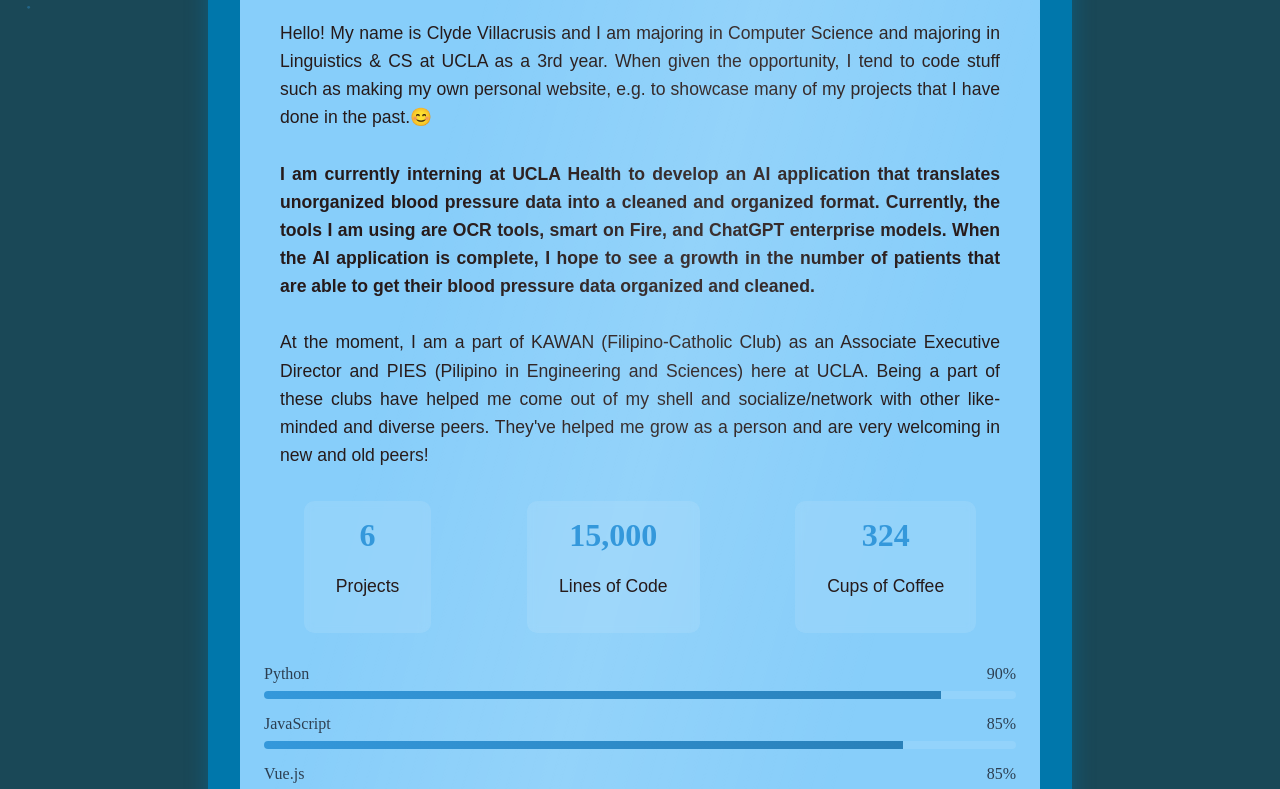
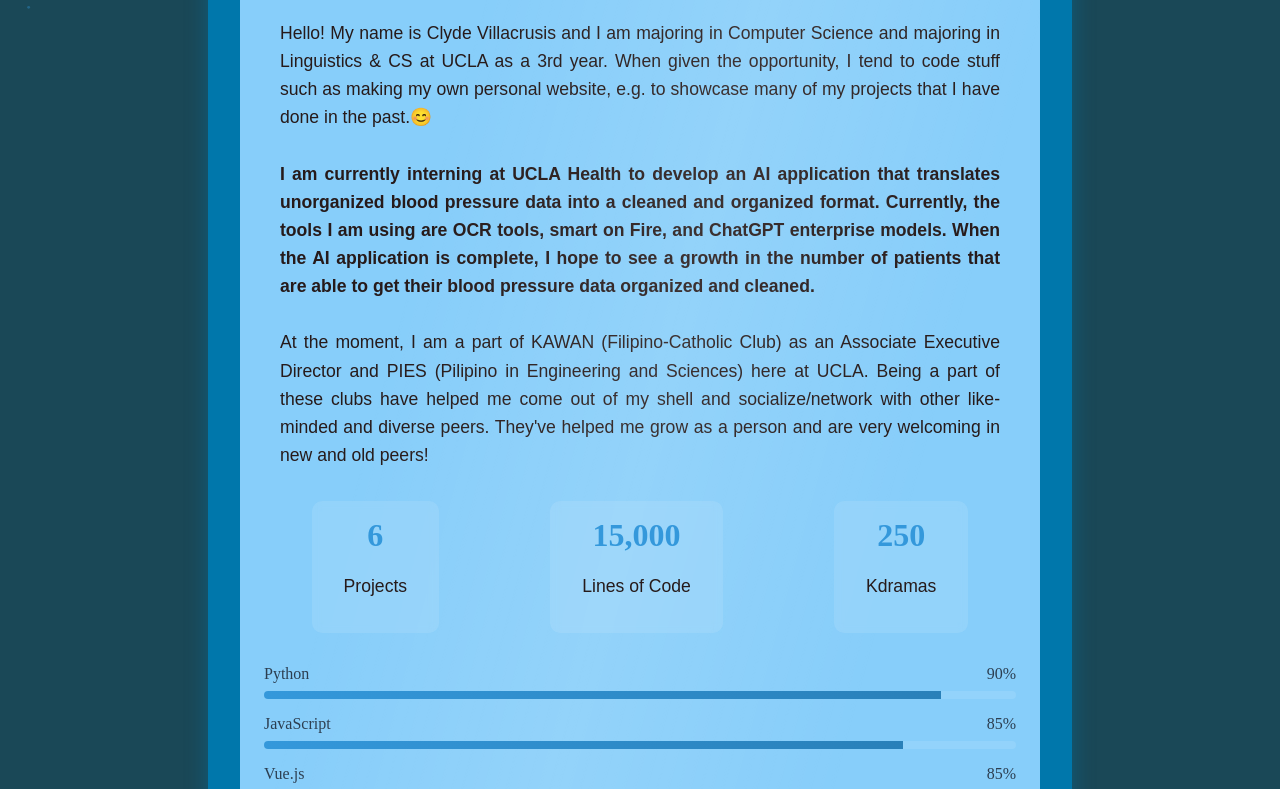
Before and after one commit to Clyde0513/portfolio, a Vue app: page / in a window 1280 px wide. Shown: the part 757-1546 px from the top of the page. Built offline with nearby package versions, Linux system fonts and the light colour scheme.

Commit message:
instead of coffee, I did kdramas instead

```diff
--- a/src/components/mainCard.vue
+++ b/src/components/mainCard.vue
@@ -46,7 +46,7 @@ const skills = [
 
 onMounted(() => {
   // Animate achievement counters
-  const targetAchievements = { projects: 6, codeLines: 15000, caffeineCups: 324 };
+  const targetAchievements = { projects: 6, codeLines: 15000, Kdramas: 250 };
   Object.keys(targetAchievements).forEach(key => {
     let current = 0;
     const target = targetAchievements[key];
@@ -212,8 +212,8 @@ const initParticles = () => {
             <p>Lines of Code</p>
           </div>
           <div class="achievement-item">
-            <h3>{{ achievements.caffeineCups }}</h3>
-            <p>Cups of Coffee</p>
+            <h3>{{ achievements.Kdramas }}</h3>
+            <p>Kdramas</p>
           </div>
         </div>
         <div class="skills-container">
```
